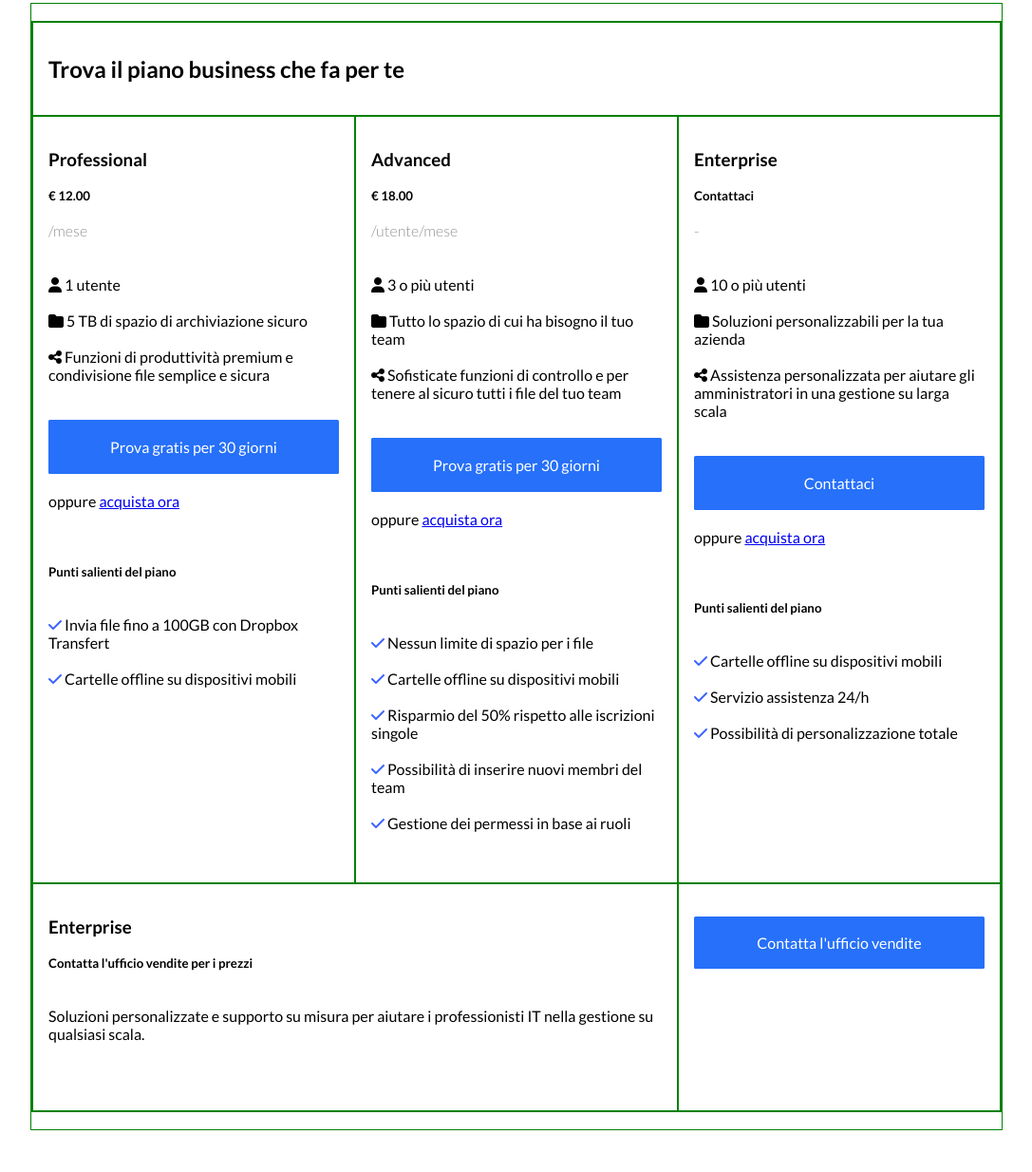
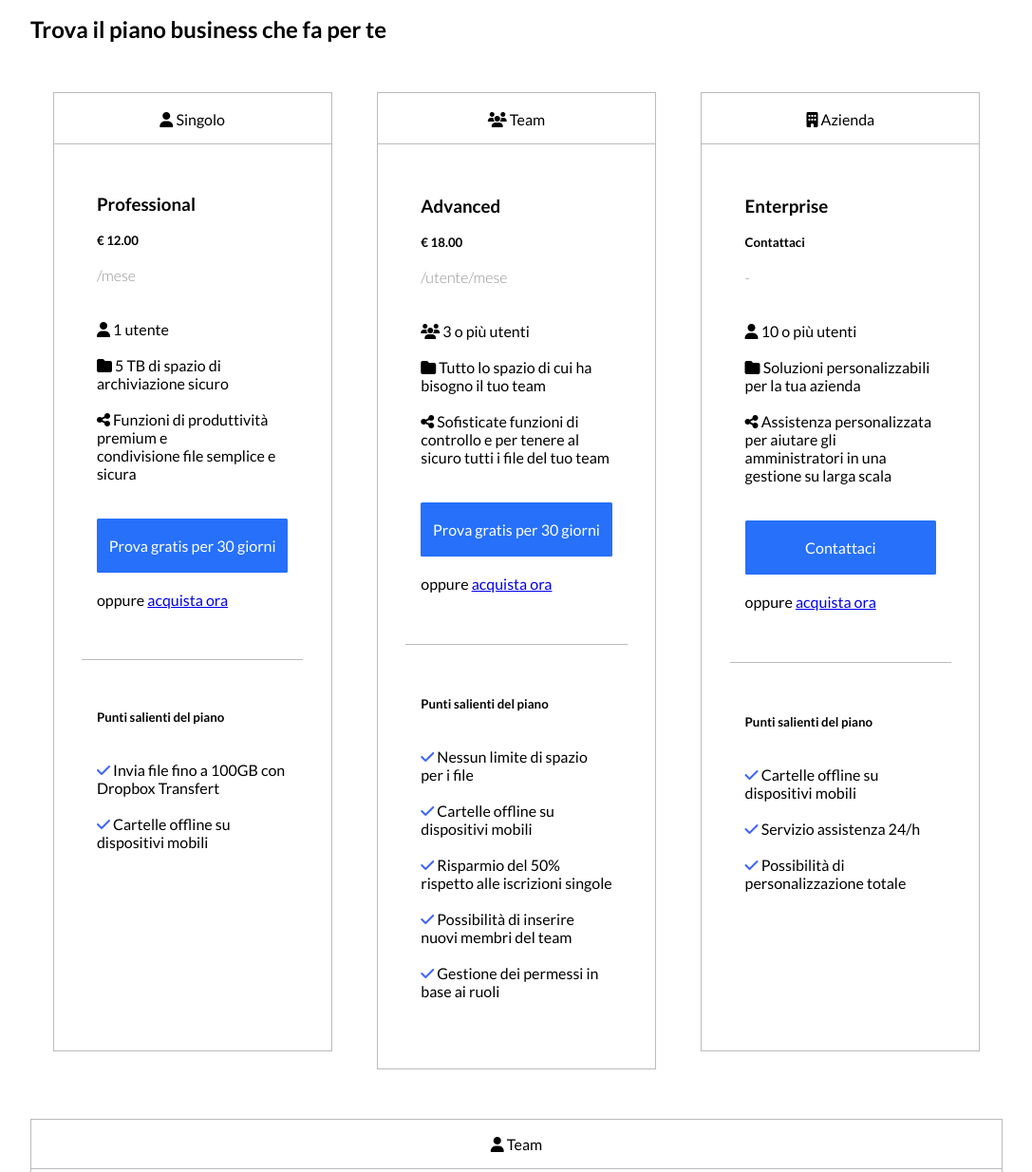
Before and after one commit to mariyadyshkant/htmlcss-dropbox, a plain HTML site: page index.html in a window 1280 px wide. Shown: the part 1120-2354 px from the top of the page at 95% size, without its empty margins (96-1183 px from the left). Drawn offline with Linux system fonts and the light colour scheme.

Commit message:
fix plans section

```diff
--- a/css/style.css
+++ b/css/style.css
@@ -49,11 +49,11 @@ img {
 .debug {
     * {
 
-        .container,
+        /* .container,
         .row,
         [class*="col"] {
             border: 0.01rem solid green;
-        }
+        } */
 
     }
 }
@@ -75,10 +75,36 @@ img {
     flex-wrap: wrap;
 }
 
-
 [class*="col"] {
     padding: 1rem;
 }
+
+.small_container {
+    width: 95%;
+    border: 0.05rem solid rgb(190, 186, 186);
+    justify-self: center;
+    min-height: 1010px;
+}
+
+.bottom {
+    border: 0.05rem solid rgb(190, 186, 186);
+}
+
+.middle {
+    width: 80%;
+    padding: 1rem;
+    justify-self: center;
+    min-height: 508px;
+    border-bottom: 0.05rem solid rgb(190, 186, 186);
+}
+
+.salienti {
+    width: 80%;
+    padding: 1rem;
+    justify-self: center;
+}
+
+/* Dimensioni colonne */
 
 .col-12 {
     width: calc(100% / 12 * 12);
@@ -127,3 +153,9 @@ img {
     transform: scale(1.1);
     transition: all 0.3s ease-in-out;
 }
+
+.bar_piani {
+    text-align: center;
+    border-bottom: 0.05rem solid rgb(190, 186, 186);
+    padding-bottom: 1rem;
+}
--- a/index.html
+++ b/index.html
@@ -61,44 +61,54 @@
 
             <!-- CONTAINER PIANI -->
             <div class="container piani">
-                <div class="row piani">
-                    <div class="col-12">
                 <h2>Trova il piano business che fa per te</h2>
-                    </div>
-                    <div class="col-4">
+                <div class="row" id="space">
+                    <div class="col-4" id="professional">
+                        <div class="small_container">
+                            <p class="bar_piani"><i class="fa-solid fa-user"></i> Singolo</p>
+                            <div class="middle">
                                 <pre>
                                     <h3>Professional</h3>
                                     <h5>€ 12.00</h5>
                                     <p class="light">/mese</p>
 
-                            <p><i class="fa-solid fa-user"></i>  1 utente
+                                    <div><i class="fa-solid fa-user"></i> 1 utente
 
                                     <i class="fa-solid fa-folder"></i> 5 TB di spazio di archiviazione sicuro
 
-                                <i class="fa-solid fa-share-nodes"></i> Funzioni di produttività premium e condivisione file semplice e sicura
-                            </p>
+                                    <i class="fa-solid fa-share-nodes"></i> Funzioni di produttività premium e
+                                    condivisione file semplice e sicura
+
 
                                     <div class="button">
                                      <p>Prova gratis per 30 giorni</p>
                                     </div>
                                     <p>oppure <a href="https://www.dropbox.com/features/cloud-storage">acquista ora</a></p>
-
-
-                            <h5>Punti salienti del piano</h5>
+                                </pre>
+                            </div>
+                            <div class="salienti">
+                                <pre><h5>Punti salienti del piano</h5>
 
                                     <p><i class="fa-solid fa-check" style="color: #3d64ff;"></i> Invia file fino a 100GB con Dropbox Transfert
 
-                                <i class="fa-solid fa-check" style="color: #3d64ff;"></i> Cartelle offline su dispositivi mobili
+                                        <i class="fa-solid fa-check" style="color: #3d64ff;"></i> Cartelle offline su
+                                        dispositivi mobili
                                     </p>
                                 </pre>
                             </div>
-                    <div class="col-4">
+                        </div>
+                    </div>
+
+                    <div class="col-4" id="advanced">
+                        <div class="small_container">
                             <pre>
+                                <p class="bar_piani"><i class="fa-solid fa-users"></i> Team</p>
+                                <div class="middle">
                                     <h3>Advanced</h3>
                                     <h5>€ 18.00</h5>
                                     <p class="light">/utente/mese</p>
 
-                            <p><i class="fa-solid fa-user"></i>  3 o più utenti
+                                    <p><i class="fa-solid fa-users"></i>  3 o più utenti
 
                                     <i class="fa-solid fa-folder"></i> Tutto lo spazio di cui ha bisogno il tuo team
 
@@ -109,8 +119,8 @@
                                     <p>Prova gratis per 30 giorni</p>
                                     </div>
                                     <p>oppure <a href="https://www.dropbox.com/features/cloud-storage">acquista ora</a></p>
-
-
+                                </div>
+                                <div class="salienti">
                                     <h5>Punti salienti del piano</h5>
 
                                     <p><i class="fa-solid fa-check" style="color: #3d64ff;"></i> Nessun limite di spazio per i file
@@ -123,10 +133,16 @@
 
                                         <i class="fa-solid fa-check" style="color: #3d64ff;"></i> Gestione dei permessi in base ai ruoli
                                     </p>
+                                </div>
                             </pre>
                         </div>
+                    </div>
                     <div class="col-4">
+                        <div class="small_container">
                             <pre>
+                                <p class="bar_piani"><i class="fa-solid fa-building"></i> Azienda
+                                </p>
+                                <div class="middle">
                                     <h3>Enterprise</h3>
                                     <h5>Contattaci</h5>
                                     <p class="light">-</p>
@@ -143,7 +159,8 @@
                                     </div>
                                     <p>oppure <a href="https://www.dropbox.com/features/cloud-storage">acquista ora</a></p>
 
-
+                                </div>
+                                <div class="salienti">
                                     <h5>Punti salienti del piano</h5>
 
                                     <i class="fa-solid fa-check" style="color: #3d64ff;"></i> Cartelle offline su dispositivi mobili
@@ -151,9 +168,13 @@
                                     <i class="fa-solid fa-check" style="color: #3d64ff;"></i> Servizio assistenza 24/h
 
                                     <i class="fa-solid fa-check" style="color: #3d64ff;"></i> Possibilità di personalizzazione totale
-
+                                </div>
                             </pre>
                         </div>
+                    </div>
+                </div>
+                <div class="row bottom">
+                    <p class="bar_piani col-12"><i class="fa-solid fa-user"></i> Team</p>
                     <div class="col-8">
                         <pre>
                             <h3>Enterprise</h3>
@@ -161,13 +182,13 @@
 
                                 <p>Soluzioni personalizzate e supporto su misura per aiutare i professionisti IT nella gestione su qualsiasi scala.</p>
                         </pre>
-
                     </div>
                     <div class="col-4">
+                        <pre>
                             <div class="button">
                                 <p>Contatta l'ufficio vendite</p>
-                        </div>
-                    </div>
+                            </div>                    </div>
+                        </pre>
                     </div>
                 </div>
         </section>
```
Also changed, not shown: 1 other file. Lines whose indentation alone changed are shown as unchanged.
